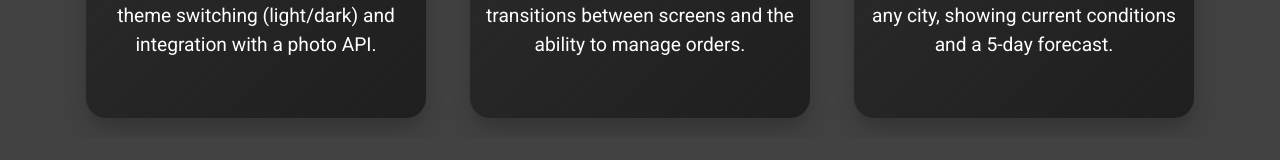
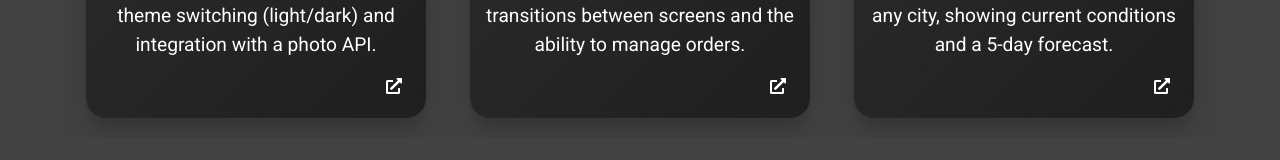
Before and after one commit to WelderBM/Portifolio, a React (Vite) app: page / in a window 1280 px wide. Shown: the part 2248-2408 px from the top of the page. Built offline with nearby package versions, Linux system fonts and the light colour scheme.

Commit message:
Refactor Card component: replace Overlay with LinkBox for external link functionality and clean up unused code

```diff
--- a/src/components/Card/Card.styles.ts
+++ b/src/components/Card/Card.styles.ts
@@ -78,27 +78,22 @@ export const Description = styled.p`
   }
 `;
 
-export const Overlay = styled.div`
-  position: fixed;
-  top: 0;
-  left: 0;
-  right: 0;
-  bottom: 0;
-  background-color: rgba(0, 0, 0, 0.7);
+export const LinkBox = styled.div`
+  border-radius: 50%;
+  padding: 0.5rem;
+  position: absolute;
   display: flex;
+  align-items: center;
   justify-content: center;
-  align-items: center;
-  z-index: 10;
-`;
+  right: 1rem;
+  bottom: 1rem;
+  z-index: 2;
+  overflow: hidden;
+  cursor: pointer;
 
-export const EnlargedImage = styled.img`
-  max-width: 80%;
-  max-height: 80%;
-  object-fit: cover;
-  border-radius: 10px;
+  transition: transform 0.3s ease; /* Somente transição para a escala */
 
-  @media (max-width: 768px) {
-    max-width: 90%; /* Ajusta a largura máxima em telas menores */
-    max-height: 90%; /* Ajusta a altura máxima em telas menores */
+  &:hover {
+    transform: scale(1.05); /* Mantém o efeito de zoom ao passar o mouse */
   }
 `;
--- a/src/components/Card/Card.tsx
+++ b/src/components/Card/Card.tsx
@@ -1,5 +1,16 @@
-import React, { useState } from 'react';
-import { CardContainer, Image, ButtonContainer, Button, Title, Description, Overlay, EnlargedImage } from './Card.styles';
+import React from "react";
+import {
+  CardContainer,
+  Image,
+  ButtonContainer,
+  Button,
+  Title,
+  Description,
+  LinkBox,
+} from "./Card.styles";
+import { FaExternalLinkAlt } from "react-icons/fa";
+import { IconContext } from "react-icons";
+import { darkTheme, lightTheme } from '../../theme';
 
 interface ProjectCardsProps {
   imageSrc: string;
@@ -7,29 +18,26 @@ interface ProjectCardsProps {
   description: string;
   buttonNames: string[];
   buttonColors: string[];
+  theme: string;
 }
 
-const Card: React.FC<ProjectCardsProps> = ({ imageSrc, title, description, buttonNames, buttonColors }) => {
-  const [isOpen, setIsOpen] = useState(false);
-
-  const handleImageClick = () => {
-    setIsOpen(true);
-  };
-
-  const handleOverlayClick = () => {
-    setIsOpen(false);
-  };
-
+const Card: React.FC<ProjectCardsProps> = ({
+  imageSrc,
+  title,
+  description,
+  buttonNames,
+  buttonColors,
+  theme,
+}) => {
   return (
-    <>
-      {isOpen && (
-        <Overlay onClick={handleOverlayClick}>
-          <EnlargedImage src={imageSrc} alt="Enlarged Project" />
-        </Overlay>
-      )}
-
-      <CardContainer onClick={handleImageClick}>
-        <Image src={imageSrc} alt="Project" style={{ cursor: 'pointer' }} loading="lazy"/>
+    <IconContext.Provider value={{ className: "contactIcon" }}>
+      <CardContainer>
+        <Image
+          src={imageSrc}
+          alt="Project"
+          style={{ cursor: "pointer" }}
+          loading="lazy"
+        />
         <ButtonContainer>
           {buttonNames.map((name, index) => (
             <Button key={index} color={buttonColors[index]}>
@@ -39,8 +47,15 @@ const Card: React.FC<ProjectCardsProps> = ({ imageSrc, title, description, butto
         </ButtonContainer>
         <Title>{title}</Title>
         <Description>{description}</Description>
+        <LinkBox className="link">
+          <FaExternalLinkAlt
+            color={
+              theme === "light" ? lightTheme.fontColor : darkTheme.fontColor
+            }
+          ></FaExternalLinkAlt>
+        </LinkBox>
       </CardContainer>
-    </>
+    </IconContext.Provider>
   );
 };
 
```
